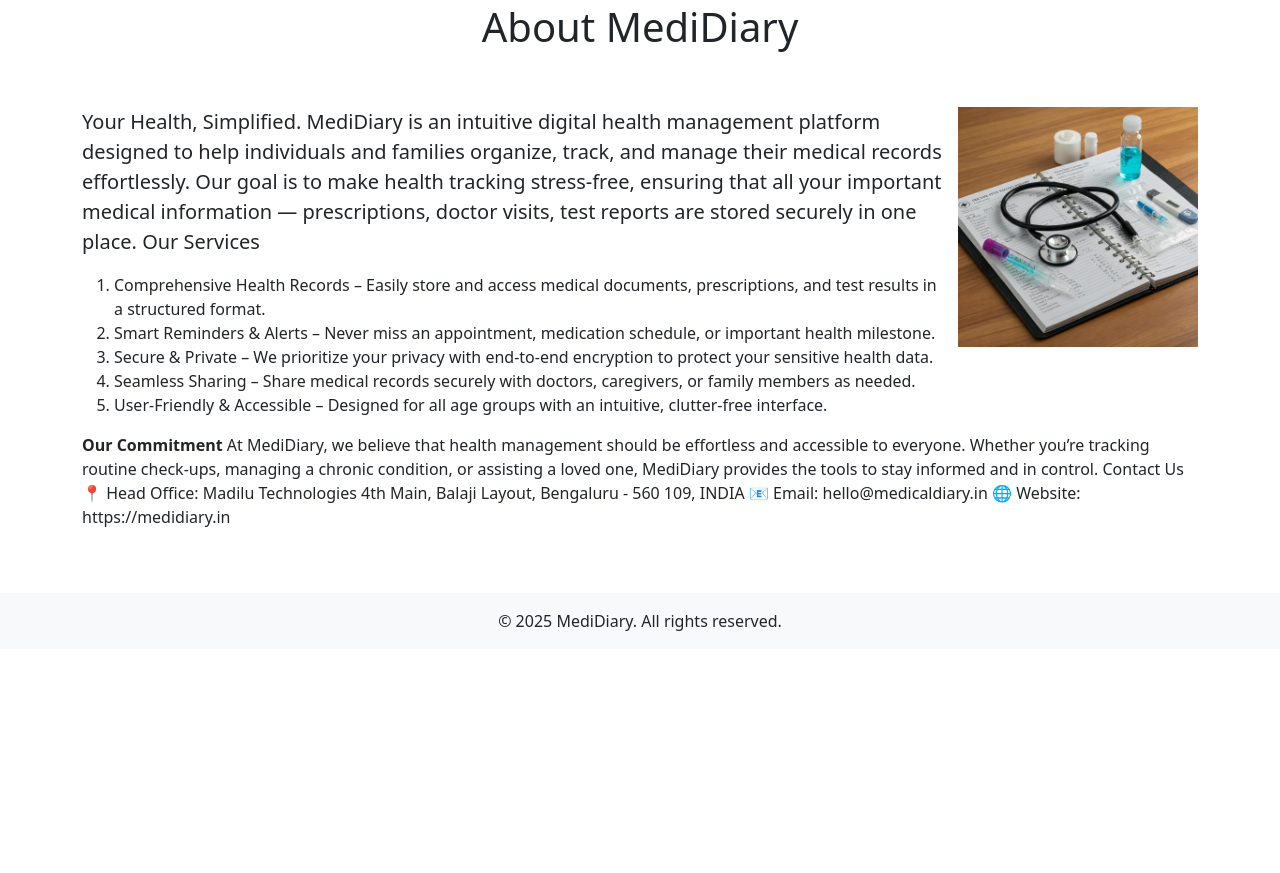
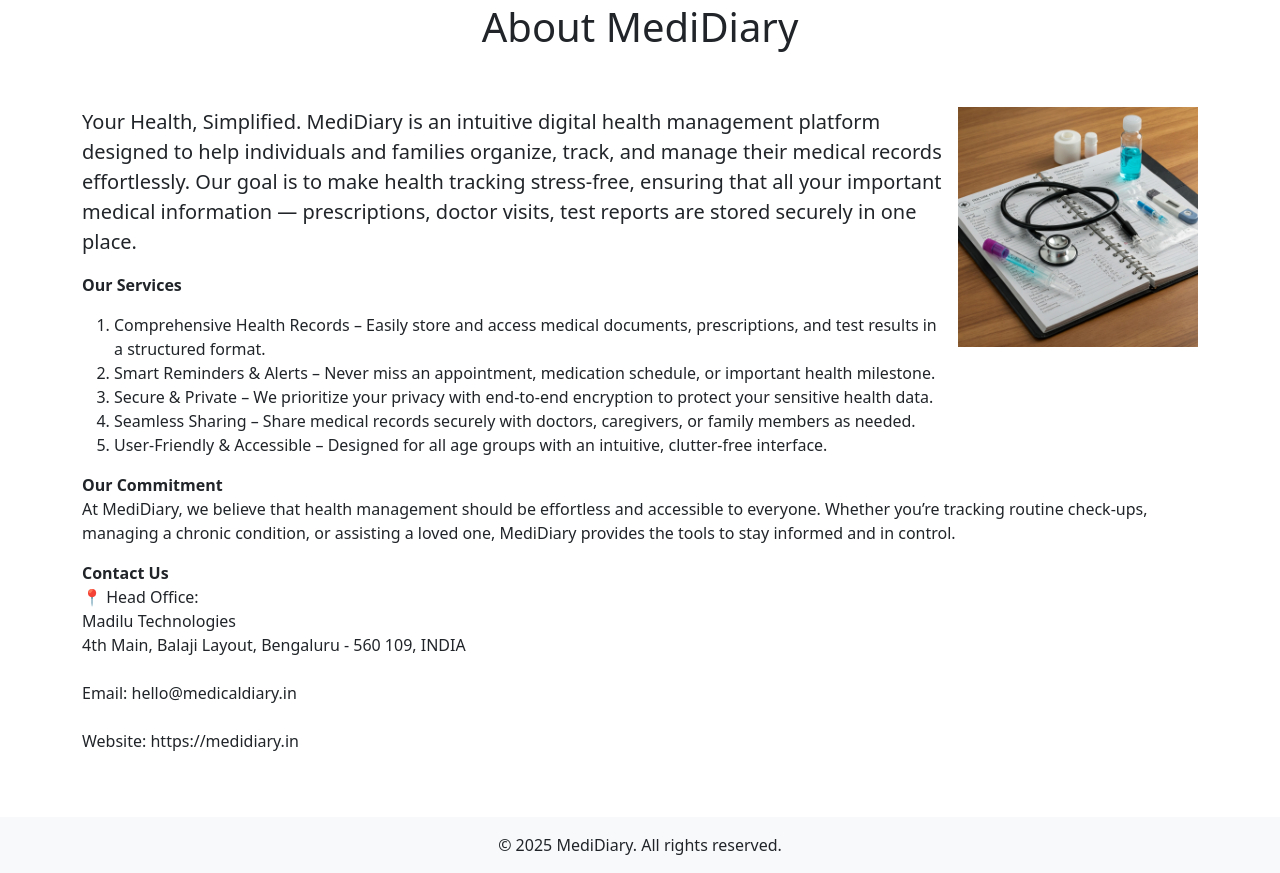
Before and after one commit to madilu-technologies/medidiary.in, a plain HTML site: page index.html in a window 1280 px wide. Shown: the part 893-1766 px from the top of the page. Before the commit the page ends 1542 px from the top, so only its background shows below. Drawn offline with nearby package versions, Linux system fonts and the light colour scheme.

Commit message:
Formatting changes done

```diff
--- a/index.html
+++ b/index.html
@@ -76,7 +76,8 @@
 
         MediDiary is an intuitive digital health management platform designed to help individuals and families organize, track, and manage their medical records effortlessly.
         Our goal is to make health tracking stress-free, ensuring that all your important medical information — prescriptions, doctor visits, test reports are stored securely in one place.
-
+      </p>
+      <p>
         <b>Our Services</b>
         <ol>
           <li>Comprehensive Health Records – Easily store and access medical documents, prescriptions, and test results in a structured format.</li>
@@ -85,20 +86,23 @@
           <li>Seamless Sharing – Share medical records securely with doctors, caregivers, or family members as needed.</li>
           <li>User-Friendly & Accessible – Designed for all age groups with an intuitive, clutter-free interface.</li>
         </ol>
-
+      </p>
+      <p>
         <b>Our Commitment</b>
-
-      At MediDiary, we believe that health management should be effortless and accessible to everyone. Whether you’re tracking routine check-ups, managing a chronic condition, or assisting a loved one, MediDiary provides the tools to stay informed and in control.
-
-      Contact Us
-
-📍 Head Office:
-Madilu Technologies
+        <br/>
+        At MediDiary, we believe that health management should be effortless and accessible to everyone. Whether you’re tracking routine check-ups,
+        managing a chronic condition, or assisting a loved one, MediDiary provides the tools to stay informed and in control.
+      </p>
+      <p>
+        <b>Contact Us</b>
+        <br/>
+        📍 Head Office:<br/>
+        Madilu Technologies<br/>
         4th Main, Balaji Layout, Bengaluru - 560 109, INDIA
-
-📧 Email: hello@medicaldiary.in
-
-🌐 Website: https://medidiary.in
+        <br/><br/>
+        Email: hello@medicaldiary.in
+        <br/><br/>
+        Website: https://medidiary.in
       </p>
       <br /><br />
     </div>
```
Lines whose indentation alone changed are shown as unchanged.
